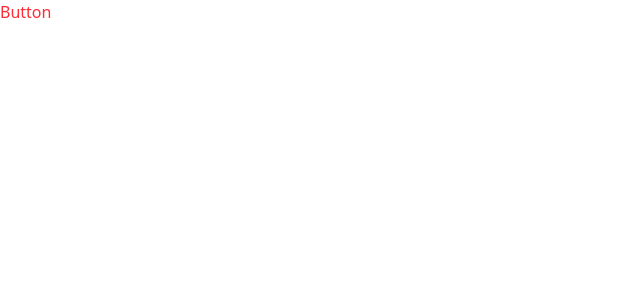
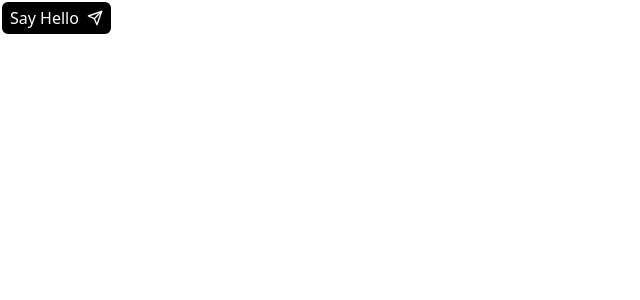
Before and after one commit to Yonas721/personal-portfolio-2, a React (Vite) app: page / in a window 1280 px wide. Shown: the top 300 px of the page, without its empty margins (0-640 px from the left). Built offline with nearby package versions, Linux system fonts and the light colour scheme.

Commit message:
createad a reusable button component

```diff
--- a/src/App.tsx
+++ b/src/App.tsx
@@ -1,13 +1,12 @@
-import Button from "./components/Button"
+import { FiSend } from "react-icons/fi";
+import Button from "./components/Button";
 
 function App() {
-
-
   return (
     <>
- <Button/>
+      <Button text="Say Hello" icon={<FiSend />} />
     </>
-  )
+  );
 }
 
-export default App
+export default App;
--- a/src/components/Button.tsx
+++ b/src/components/Button.tsx
@@ -1,9 +1,17 @@
+import type { ReactNode } from "react";
 
-
-const Button = () => {
-  return (
-    <div className="text-red-500">Button</div>
-  )
+interface Props {
+  text: string;
+  icon: ReactNode;
 }
 
-export default Button
+const Button = ({ text, icon }: Props) => {
+  return (
+    <button className="flex text-white items-center gap-2 border border-2 px-2 py-1 bg-black rounded-lg">
+      {text}
+      {icon}
+    </button>
+  );
+};
+
+export default Button;
```
